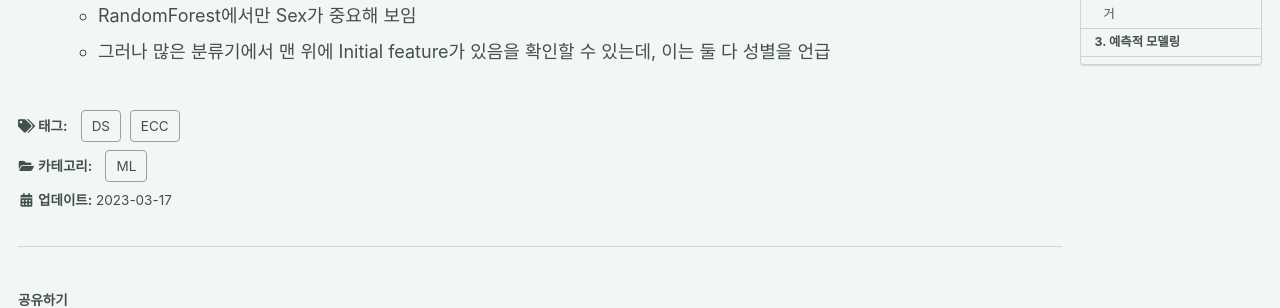
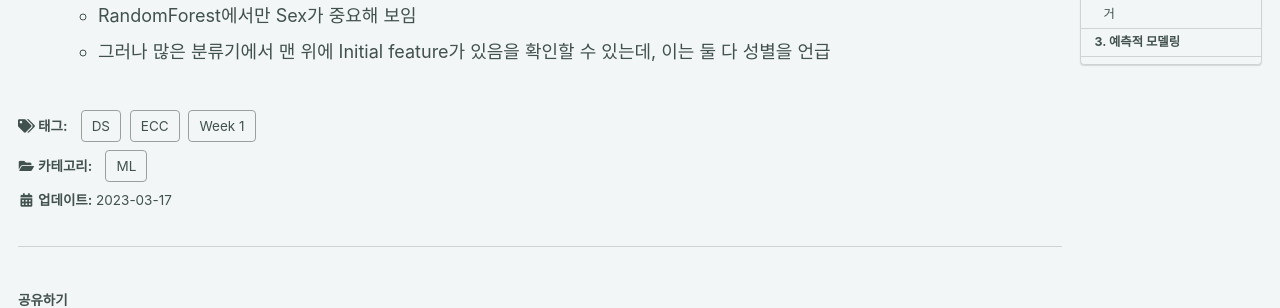
Before and after one commit to chasubeen/chasubeen.github.io, a Jekyll site: the page built from _posts/2023-03-17-titanic1_Step 2.md, in a window 1280 px wide and 900 px high, scrolled down 32086 px. Shown: the part 142-450 px from the top of the window. Built offline with Jekyll 4.4.1, drawn with Linux system fonts in a browser that asks for light colours; cached includes are drawn as plain includes.

Commit message:
Added tags

```diff
--- a/_posts/2023-03-17-titanic1_Step 2.md
+++ b/_posts/2023-03-17-titanic1_Step 2.md
@@ -2,7 +2,7 @@
 layout: single
 title:  "[ECC DS 1주차] 타이타닉 튜토리얼1 - EDA To Prediction(DieTanic)"
 categories: ML
-tags: [ECC, DS]
+tags: [ECC, DS, Week 1]
 author_profile: false
 ---
 
```
Also changed, not shown: _posts/2023-03-16-titanic1_Step 1.md (+1 -1 lines).
